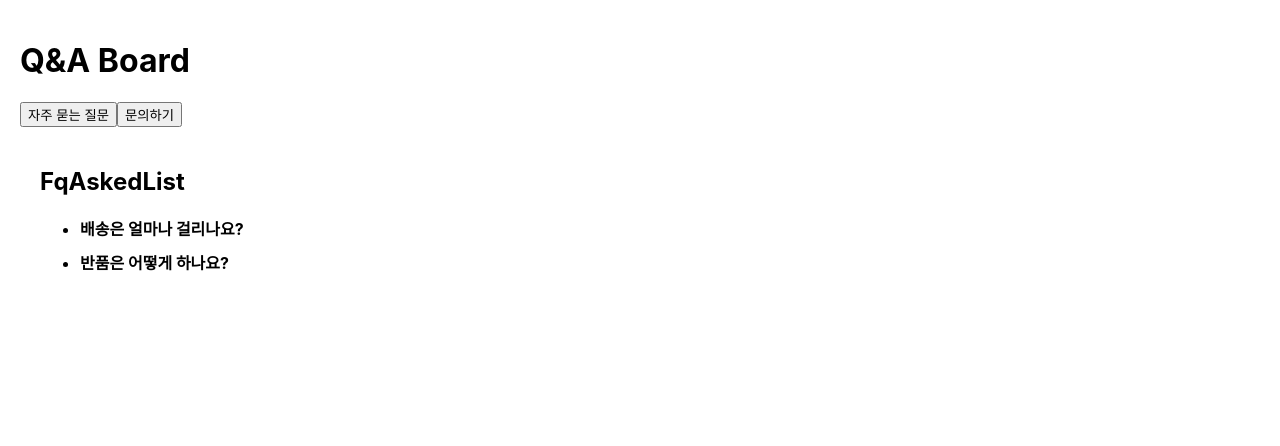
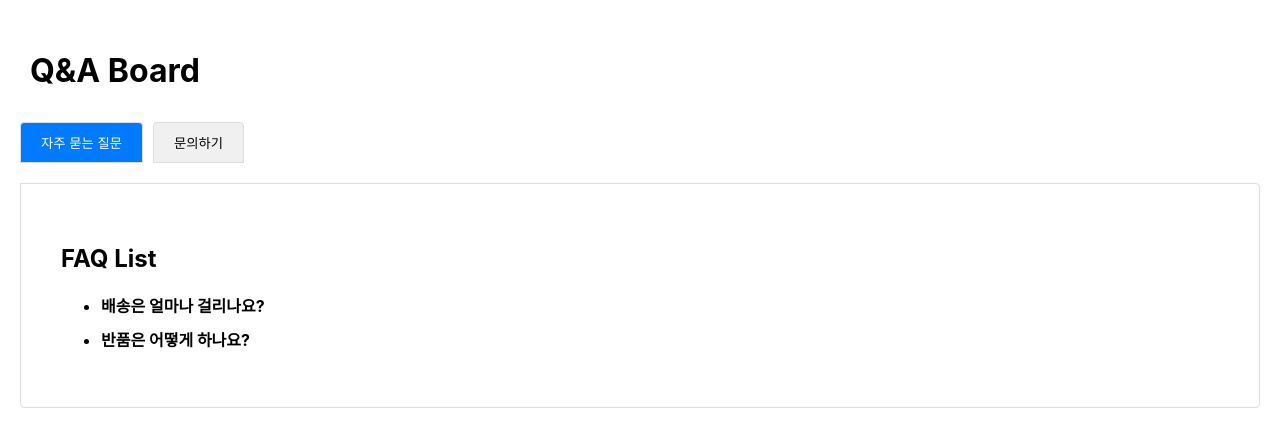
Before and after one commit to HWANG-DAYE/qna-board, a React (Create React App) app: page / in a window 1280 px wide. Shown: the top 446 px of the page. Built offline with nearby package versions, Linux system fonts and the light colour scheme.

Commit message:
Feat: activeTab

```diff
--- a/src/App.js
+++ b/src/App.js
@@ -1,12 +1,12 @@
 import React from "react";
 import { BrowserRouter as Router, Routes, Route } from 'react-router-dom';
 import MainPage from './pages/MainPage';
-import FrequentlyAsked from './pages/FrequentlyAsked';
+import FAQPage from './pages/FAQPage';
 import QuestionDetail from './pages/QuestionDetail';
 import QuestionCreate from './pages/QuestionCreate';
 import Header from "./components/Header";
 import QuestionList from './components/QuestionList';
-import FqAskedList from './components/FqAskedList';
+import FAQList from './components/FAQList';
 import {QuestionProvider} from './context/QuestionContext';
 
 function App() {
@@ -15,7 +15,7 @@ function App() {
       <Router>
           <Routes>
               <Route path="/" element={<MainPage />} />
-              <Route path="/ask-list" element={<FqAskedList />} />
+              <Route path="/ask-list" element={<FAQList />} />
               <Route path="/question-list" element={<QuestionList />} />
               <Route path="/question-create" element={<QuestionCreate />} />
               <Route path="/questions/:id" element={<QuestionDetail />} />
--- a/src/components/FqAskedList.js
+++ b/src/components/FAQList.js
@@ -1,7 +1,8 @@
 import React from "react";
 import { useNavigate } from 'react-router-dom';
+import Header from "./Header";
 
-function FqAskedList() {
+function FAQList() {
     const navigate = useNavigate();
 
     const asks = [
@@ -11,7 +12,7 @@ function FqAskedList() {
 
     return (
         <div style={{ padding: "20px" }}>
-            <h2>FqAskedList</h2>
+            <h2>FAQ List</h2>
         <ul>
             {asks.map((ask) => (
                 <li key={ask.no}
@@ -26,4 +27,4 @@ function FqAskedList() {
     );
 }
 
-export default FqAskedList;
+export default FAQList;
--- a/src/components/QuestionList.js
+++ b/src/components/QuestionList.js
@@ -1,6 +1,7 @@
 import React, {useContext} from "react";
 import { useNavigate } from 'react-router-dom';
 import { QuestionContext } from '../context/QuestionContext';
+import Header from "./Header";
 
 
 function QuestionList() {
--- /dev/null
+++ b/src/pages/Board.js
@@ -0,0 +1,20 @@
+import React, {useContext} from "react";
+import { useNavigate } from 'react-router-dom';
+import {QuestionContext} from "../context/QuestionContext";
+
+function Board() {
+    const navigate = useNavigate();
+    const {questions} = useContext(QuestionContext);
+return (
+    <div style={{padding: "20px",
+        // display: "flex",
+        // justifyContent: "center",
+        // alignItems: "center",
+        // minHeight: "50vh",
+        // backgroundColor: "#f9f9f9"
+    }}>
+    </div>
+)
+};
+
+export default Board;
--- /dev/null
+++ b/src/pages/FAQPage.js
@@ -0,0 +1,5 @@
+const FAQPage = () => {
+    return <h1>자주 묻는 질문</h1>;
+};
+
+export default FAQPage;
--- a/src/pages/FrequentlyAsked.js
+++ /dev/null
@@ -1,5 +0,0 @@
-const FrequentlyAsked = () => {
-    return <h1>자주 묻는 질문</h1>;
-};
-
-export default FrequentlyAsked;
--- a/src/pages/MainPage.js
+++ b/src/pages/MainPage.js
@@ -1,17 +1,58 @@
-import React from 'react';
+import React, {useState} from 'react';
 import { useNavigate } from 'react-router-dom';
-import FqAskedList from '../components/FqAskedList';
+import FAQList from '../components/FAQList';
+import QuestionList from '../components/QuestionList';
+import Header from "../components/Header";
+import Board from '../pages/Board';
 
 const MainPage = () => {
-    const navigate = useNavigate();
+    const [activeTab, setActiveTab] = useState("FAQ")
+    const handleTabClick = (tabName) => {
+        setActiveTab(tabName);
+    };
 
     return (
-        <div style={{padding: "20px"}}>
-            <h1>Q&A Board</h1>
-            <button onClick={() => navigate('/ask-list')}>자주 묻는 질문</button>
-            <button onClick={() => navigate('/question-list')}>문의하기</button>
-            <div>
-                <FqAskedList />
+        <div style={{ padding: "20px" }}>
+            <Header />
+            <div style={{display: "flex", marginBottom: "20px"}}>
+                <button
+                    onClick={() => handleTabClick("FAQ")}
+                    style={{
+                        padding: "10px 20px",
+                        cursor: "pointer",
+                        backgroundColor: activeTab === "FAQ" ? "#007BFF" : "#f0f0f0",
+                        color: activeTab === "FAQ" ? "#fff" : "#000",
+                        border: "1px solid #ddd",
+                        borderRadius: "4px 4px 0 0",
+                        marginRight: "10px",
+                    }}
+                >
+                    자주 묻는 질문
+                </button>
+                <button
+                    onClick={() => handleTabClick("question")}
+                    style={{
+                        padding: "10px 20px",
+                        cursor: "pointer",
+                        backgroundColor: activeTab === "question" ? "#007BFF" : "#f0f0f0",
+                        color: activeTab === "question" ? "#fff" : "#000",
+                        border: "1px solid #ddd",
+                        borderRadius: "4px 4px 0 0",
+                    }}
+                >
+                    문의하기
+                </button>
+            </div>
+            <div
+                style={{
+                    padding: "20px",
+                    border: "1px solid #ddd",
+                    borderRadius: "0 4px 4px 4px",
+                    backgroundColor: "#fff",
+                }}
+            >
+                {activeTab === "FAQ" && <FAQList/>}
+                {activeTab === "question" && <QuestionList/>}
             </div>
         </div>
     );
```
Also changed, not shown: src/pages/AskDetail.js (added).
